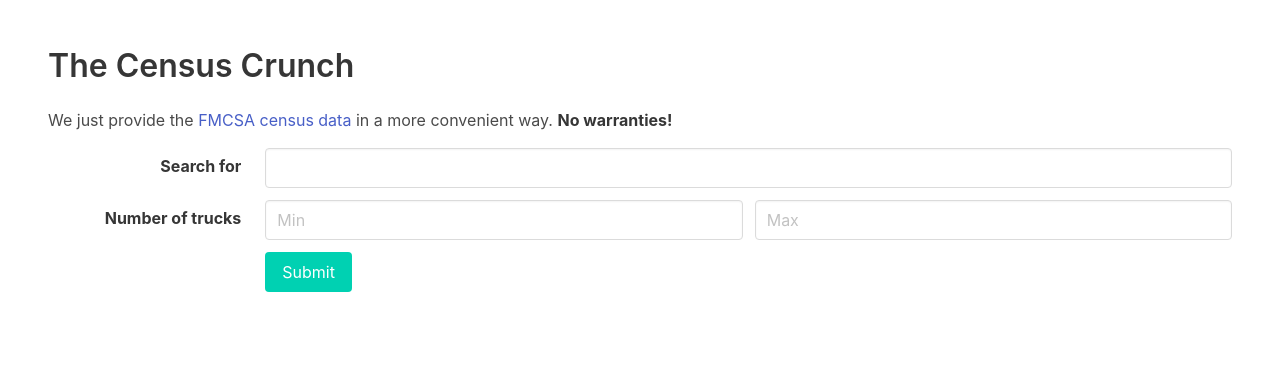
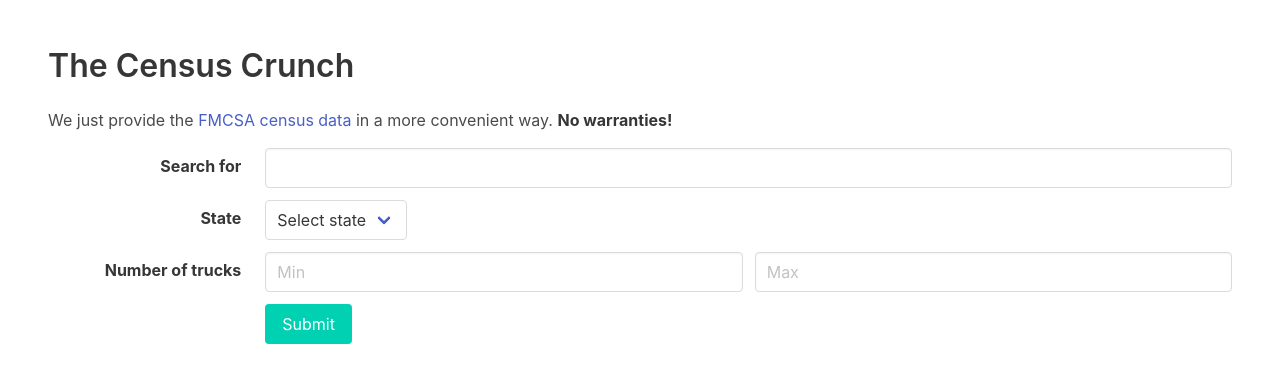
Before and after one commit to aptiko/censuscrunch, a Django app: template censuscrunch/templates/censuscrunch/search/main.html in a window 1280 px wide. Shown: the part 52-435 px from the top of the page. Run offline with Django 3.2, Linux system fonts and the light colour scheme; the template is opened without the code that fills it, so the values that code supplies are empty; some libraries are stand-ins or nearby versions.

Commit message:
Add search by state (fixes #12)

```diff
--- a/censuscrunch/templates/censuscrunch/search/form.html
+++ b/censuscrunch/templates/censuscrunch/search/form.html
@@ -7,6 +7,25 @@
       <div class="field">
         <div class="control">
           <input class="input" type="text" name="q" size=20>
+        </div>
+      </div>
+    </div>
+  </div>
+  <div class="field is-horizontal">
+    <div class="field-label is-normal">
+      <label class="label">State</label>
+    </div>
+    <div class="field-body">
+      <div class="field">
+        <div class="control">
+          <div class="select">
+            <select name="state">
+              <option value="">Select state</option>
+              {% for state in states %}
+                <option value="{{ state.0 }}">{{ state.1 }}</option>
+              {% endfor %}
+            </select>
+          </div>
         </div>
       </div>
     </div>
```
Also changed, not shown: censuscrunch/tests/test_views.py (+8 -0 lines), censuscrunch/views.py (+9 -1 lines).
